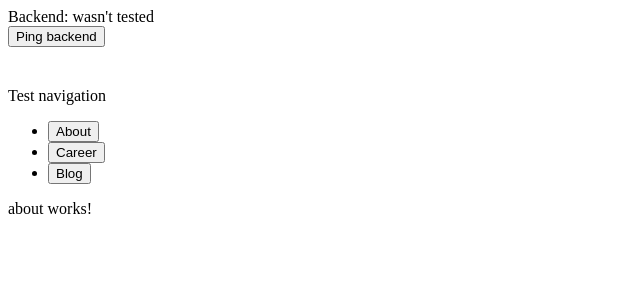
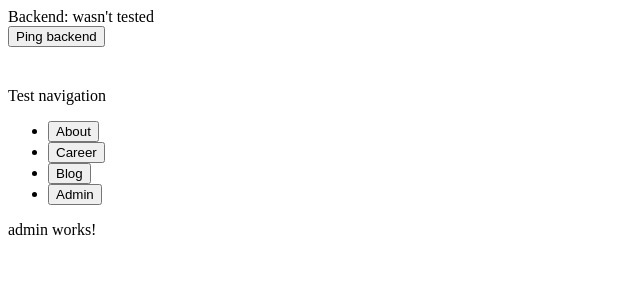
Before and after one commit to ivanosipov95/ivanosipov, an Angular app in the folder client/: page /admin in a window 1280 px wide. Before the commit this address led to /about. Shown: the top 300 px of the page, without its empty margins (0-640 px from the left). Built offline with nearby package versions, Linux system fonts and the light colour scheme.

Commit message:
admin route was added

```diff
--- /dev/null
+++ b/client/src/app/modules/admin/containers/admin/admin.component.html
@@ -0,0 +1,3 @@
+<p>
+  admin works!
+</p>
--- /dev/null
+++ b/client/src/app/modules/admin/containers/admin/admin.component.ts
@@ -0,0 +1,16 @@
+import { Component, OnInit, ChangeDetectionStrategy } from '@angular/core';
+
+@Component({
+  selector: 'admin',
+  templateUrl: './admin.component.html',
+  styleUrls: ['./admin.component.scss'],
+  changeDetection: ChangeDetectionStrategy.OnPush
+})
+export class AdminComponent implements OnInit {
+
+  constructor() { }
+
+  ngOnInit() {
+  }
+
+}
--- a/client/src/app/modules/app-container/app-container-routing.module.ts
+++ b/client/src/app/modules/app-container/app-container-routing.module.ts
@@ -23,6 +23,10 @@ const routes: Routes = [
       {
         path: 'blog',
         loadChildren: 'src/app/modules/blog/blog.module#BlogModule'
+      },
+      {
+        path: 'admin',
+        loadChildren: 'src/app/modules/admin/admin.module#AdminModule'
       }
     ]
   }
--- a/client/src/app/modules/app-container/containers/app-container/app-container.component.html
+++ b/client/src/app/modules/app-container/containers/app-container/app-container.component.html
@@ -7,6 +7,7 @@
   <li><button routerLink="/about">About</button></li>
   <li><button routerLink="/career">Career</button></li>
   <li><button routerLink="/blog">Blog</button></li>
+  <li><button routerLink="/admin">Admin</button></li>
 </ul>
 
 <router-outlet></router-outlet>
```
Also changed, not shown: client/src/app/modules/admin/admin-routing.module.ts (added, +16 -0 lines), client/src/app/modules/admin/admin.module.ts (added, +14 -0 lines), client/src/app/modules/admin/containers/admin/admin.component.scss (added), 1 other file (tests, documents, lock files or other folders).
